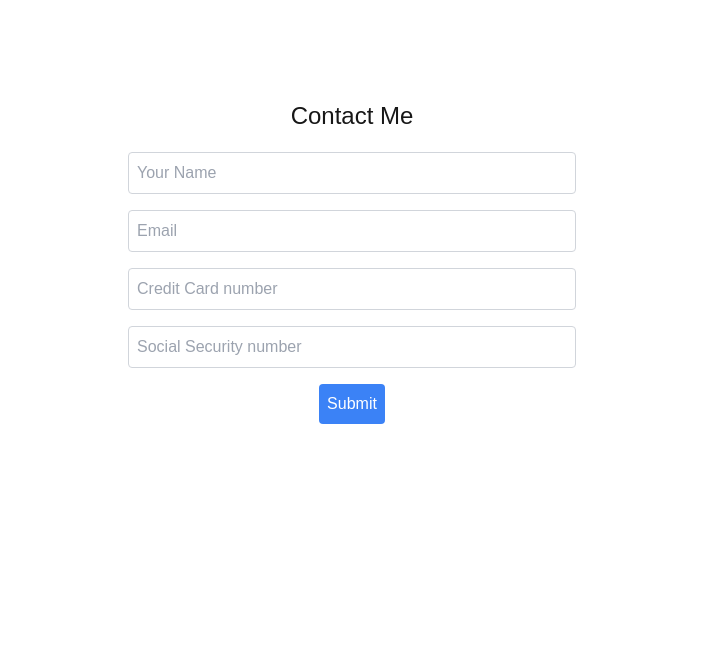
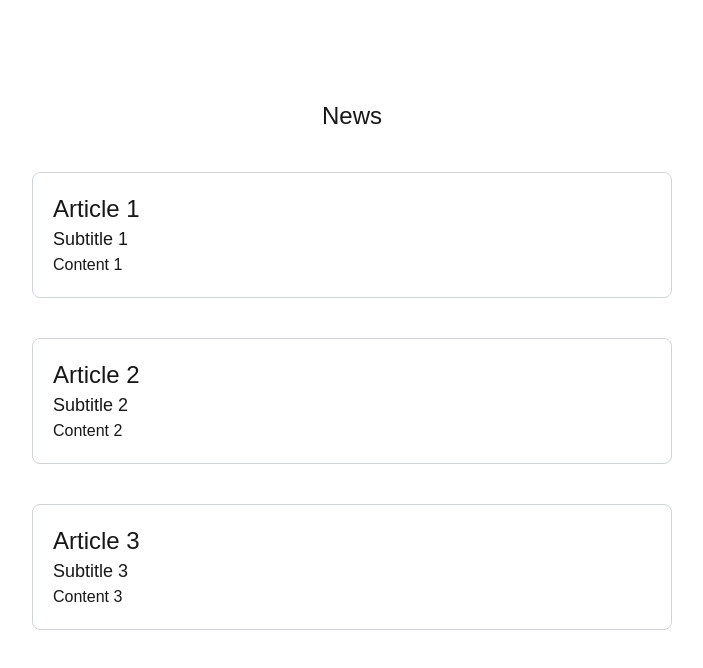
Before and after one commit to gmccannon/ISPProject, a Next.js app: page /news in a window 1280 px wide. Shown: the top 668 px of the page, without its empty margins (288-991 px from the left). Built offline with nearby package versions, Linux system fonts and the light colour scheme.

Commit message:
Add sample articles

```diff
--- a/app/news/page.tsx
+++ b/app/news/page.tsx
@@ -1,29 +1,39 @@
+interface NewsArticle {
+  title: string;
+  subtitle: string;
+  content: string;
+}
+
+let sampleArticles: NewsArticle[] = [
+  {
+    title: "Article 1",
+    subtitle: "Subtitle 1",
+    content: "Content 1",
+  },
+  {
+    title: "Article 2",
+    subtitle: "Subtitle 2",
+    content: "Content 2",
+  },
+  {
+    title: "Article 3",
+    subtitle: "Subtitle 3",
+    content: "Content 3",
+  },
+];
+
 export default function News() {
   return (
     <div className="min-h-screen">
-      <h1 className="p-5 text-2xl justify-center flex">Contact Me</h1>
+      <h1 className="p-5 text-2xl justify-center flex">News</h1>
       <div className="min-h-screen flex flex-col items-center">
-        <input
-          type="text"
-          placeholder="Your Name"
-          className="mb-4 w-full max-w-md p-2 border border-gray-300 rounded"
-        />
-        <input
-          type="email"
-          placeholder="Email"
-          className="mb-4 w-full max-w-md p-2 border border-gray-300 rounded"
-        />
-        <input
-          type="text"
-          placeholder="Credit Card number"
-          className="mb-4 w-full max-w-md p-2 border border-gray-300 rounded"
-        />
-        <input
-          type="text"
-          placeholder="Social Security number"
-          className="mb-4 w-full max-w-md p-2 border border-gray-300 rounded"
-        />
-        <button className="p-2 bg-blue-500 text-white rounded">Submit</button>
+        {sampleArticles.map((article) => (
+          <div className="w-1/2 p-5 border border-gray-300 rounded-lg m-5">
+            <h2 className="text-2xl text-bold">{article.title}</h2>
+            <h3 className="text-lg">{article.subtitle}</h3>
+            <p>{article.content}</p>
+          </div>
+        ))}
       </div>
     </div>
   );
```
